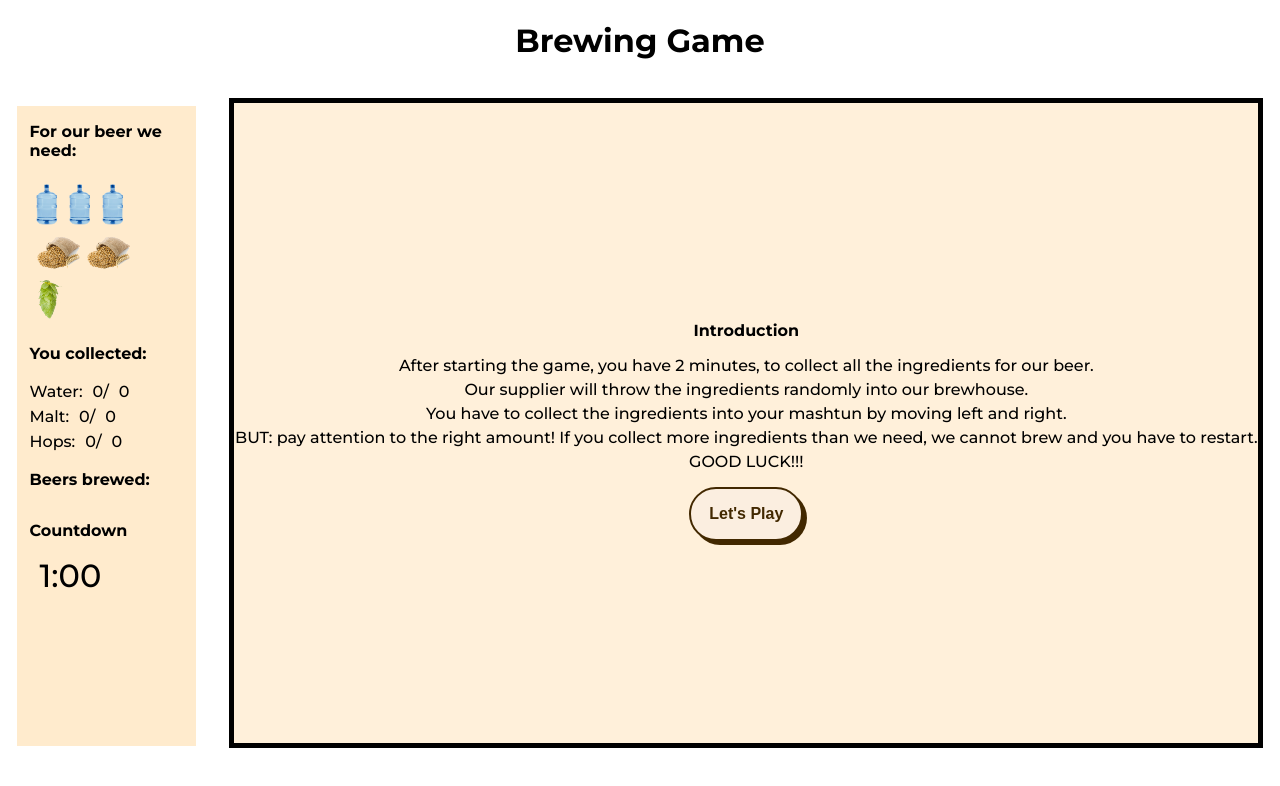
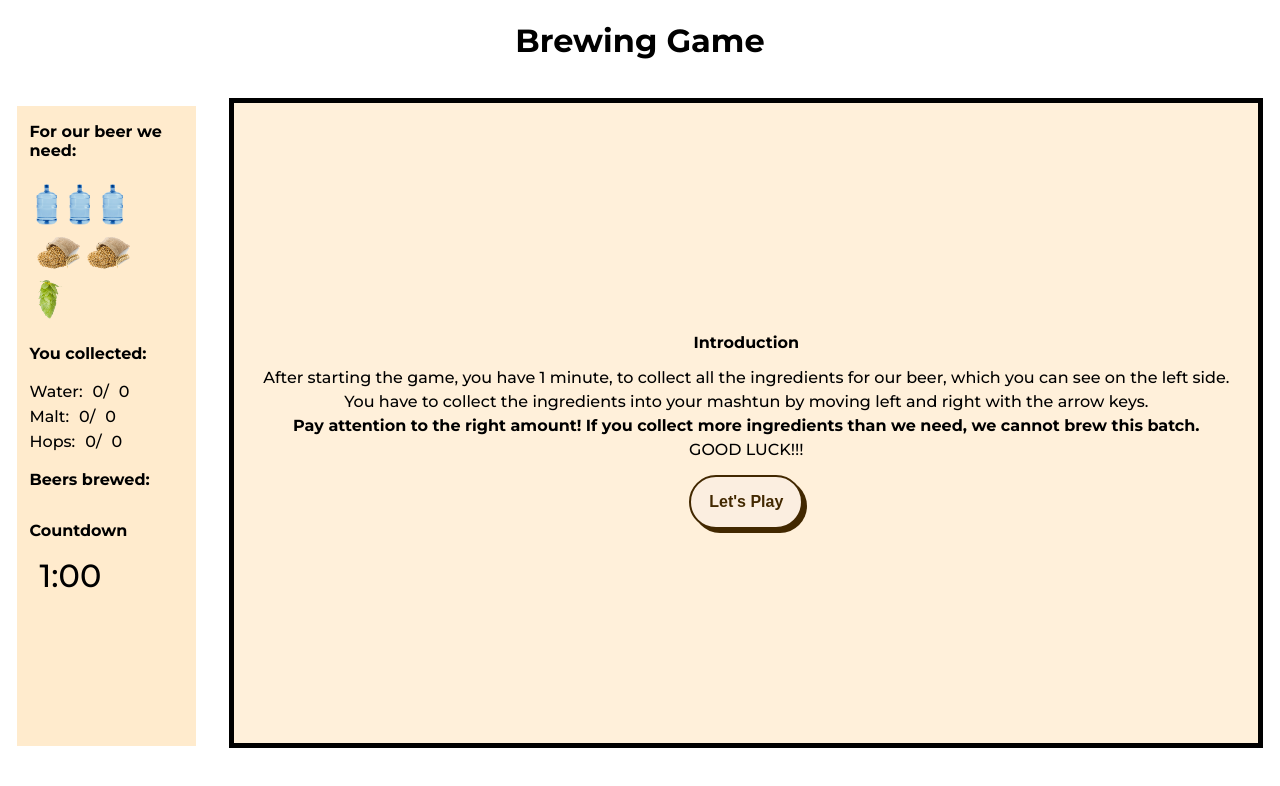
Before and after one commit to stephan2311/brewery-game, a plain HTML site: page index.html in a window 1280 px wide. Drawn offline with Linux system fonts and the light colour scheme.

Commit message:
Minor last minute changes

```diff
--- a/index.html
+++ b/index.html
@@ -46,11 +46,10 @@
             <div class="flex-item" id="intro">
                 <p><strong>Introduction</strong></p>
                 <ol>
-                    <li>After starting the game, you have 2 minutes, to collect all the ingredients for our beer.</li>
-                    <li>Our supplier will throw the ingredients randomly into our brewhouse.</li>
-                    <li>You have to collect the ingredients into your mashtun by moving left and right.</li>
-                    <li>BUT: pay attention to the right amount! If you collect more ingredients than we need, we cannot
-                        brew and you have to restart.</li>
+                    <li>After starting the game, you have 1 minute, to collect all the ingredients for our beer, which you can see on the left side.</li>
+                    <li>You have to collect the ingredients into your mashtun by moving left and right with the arrow keys.</li>
+                    <li><strong>Pay attention to the right amount! If you collect more ingredients than we need, we cannot
+                        brew this batch.</strong></li>
                     <li>GOOD LUCK!!!</li>
                 </ol>
                 <p><button id="start-button" class="button" role="button">Let's Play</button>
--- a/styles/style.css
+++ b/styles/style.css
@@ -1,5 +1,4 @@
 @import url('https://fonts.googleapis.com/css2?family=Montserrat:wght@300;500;700&display=swap');
-
 body {
   margin: 0;
   padding: 0;
@@ -37,6 +36,7 @@ body {
   transform: translate(2px, 2px);
 }
 
+
 .flex-container {
   display: flex;
   justify-content: space-around;
@@ -67,7 +67,6 @@ body {
 .sidebar-item > img {
   height: 50px;
 }
-
 
 #board {
   background-color: rgba(255, 235, 205, 0.74);
@@ -149,8 +148,7 @@ h1 {
 #time-over-box-item {
   background-color:blanchedalmond;
   border: 5px solid rgb(0, 0, 0);
-  width: 500px;
-  height: 200px;
+  width: 40vw;
   padding: 1em 2em 4em 2em;
   margin: 2em;
   text-align: center;
```
Also changed, not shown: lost.html (+7 -4 lines).
